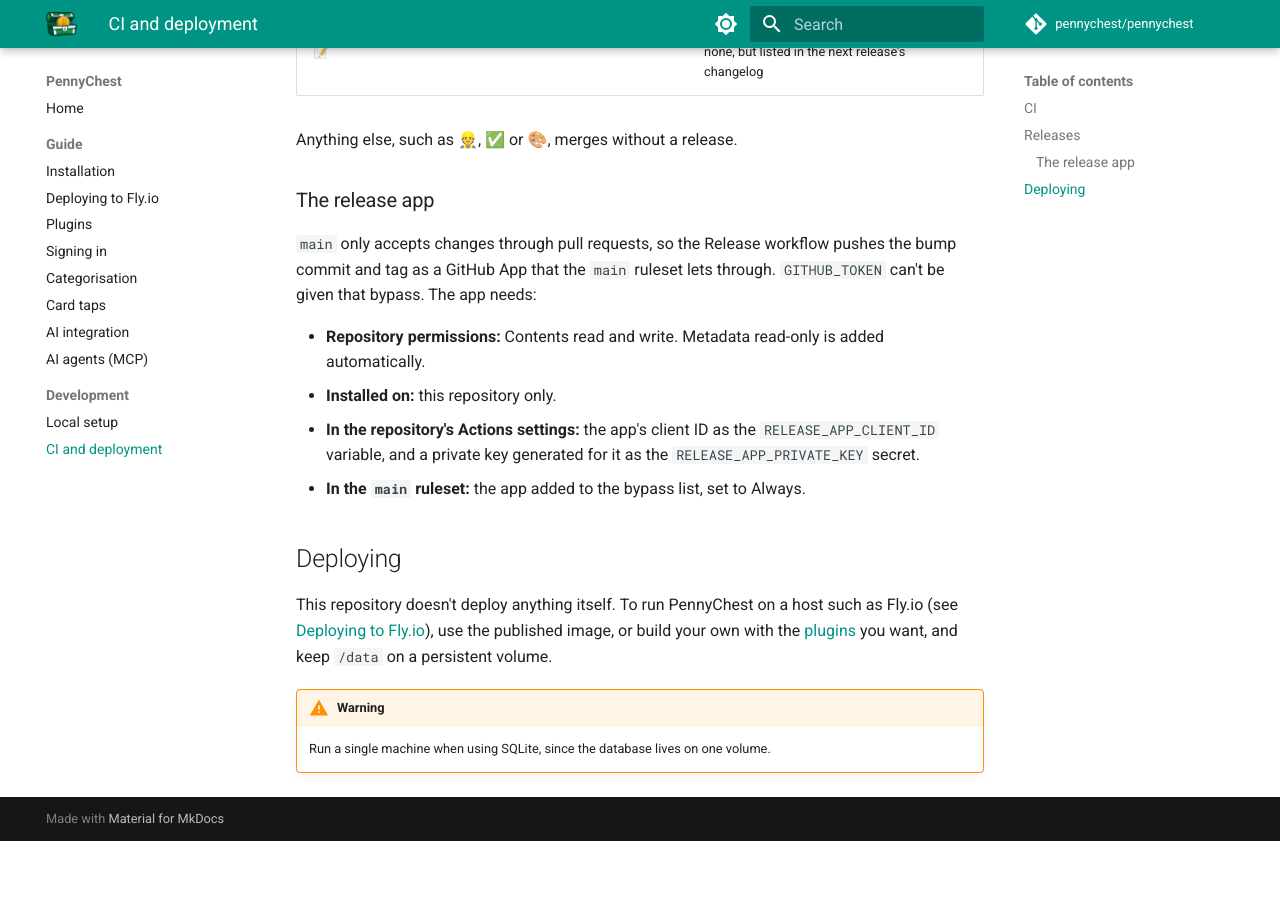
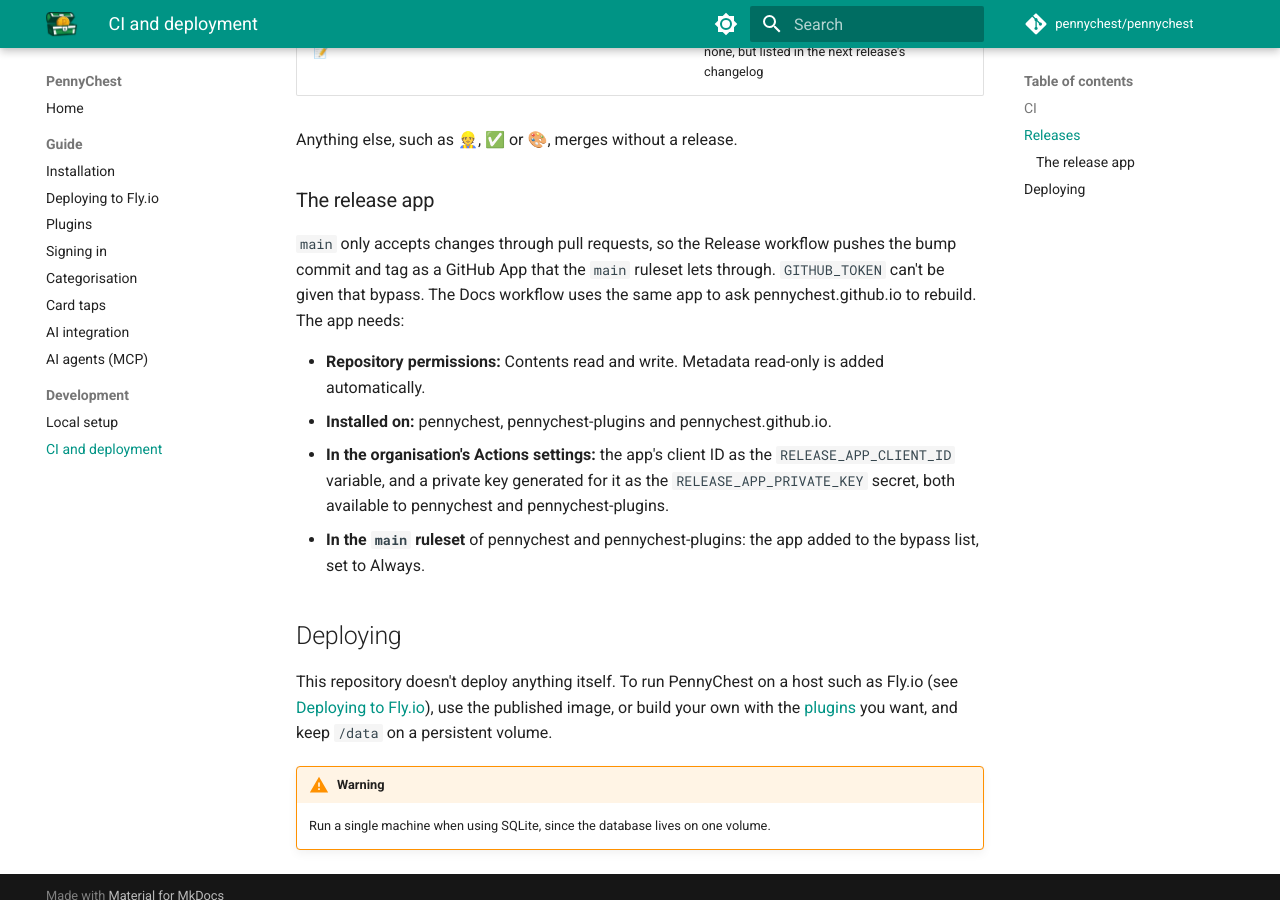
Before and after one commit to pennychest/pennychest, an MkDocs documentation site: the page built from docs/guide/deployment.md, in a window 1280 px wide and 900 px high, scrolled down 815 px. Built offline with MkDocs 1.6.1 and Material for MkDocs 9.7.7, drawn with Linux system fonts in a browser that asks for light colours; comment, search, counter and statistics services are not loaded; before the commit the page ends 1656 px from its top, so only the background shows below that.

Commit message:
👷 Ask pennychest.github.io to rebuild as the release app
The release app replaces the DOCS_TOKEN personal access token. Its token here
is limited to pennychest.github.io, the only repository the workflow touches.

```diff
--- a/docs/guide/deployment.md
+++ b/docs/guide/deployment.md
@@ -25,12 +25,12 @@
 
 ### The release app
 
-`main` only accepts changes through pull requests, so the Release workflow pushes the bump commit and tag as a GitHub App that the `main` ruleset lets through. `GITHUB_TOKEN` can't be given that bypass. The app needs:
+`main` only accepts changes through pull requests, so the Release workflow pushes the bump commit and tag as a GitHub App that the `main` ruleset lets through. `GITHUB_TOKEN` can't be given that bypass. The Docs workflow uses the same app to ask pennychest.github.io to rebuild. The app needs:
 
 - **Repository permissions:** Contents read and write. Metadata read-only is added automatically.
-- **Installed on:** this repository only.
-- **In the repository's Actions settings:** the app's client ID as the `RELEASE_APP_CLIENT_ID` variable, and a private key generated for it as the `RELEASE_APP_PRIVATE_KEY` secret.
-- **In the `main` ruleset:** the app added to the bypass list, set to Always.
+- **Installed on:** pennychest, pennychest-plugins and pennychest.github.io.
+- **In the organisation's Actions settings:** the app's client ID as the `RELEASE_APP_CLIENT_ID` variable, and a private key generated for it as the `RELEASE_APP_PRIVATE_KEY` secret, both available to pennychest and pennychest-plugins.
+- **In the `main` ruleset** of pennychest and pennychest-plugins: the app added to the bypass list, set to Always.
 
 ## Deploying
 
```
Also changed, not shown: 1 other file.
